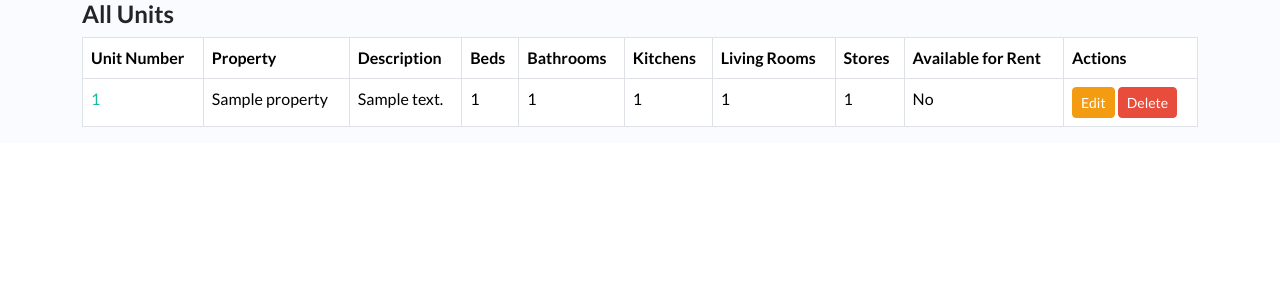
After one commit to abdullah956/dj-pms, a Django app: template templates/properties/unit_list.html in a window 1280 px wide. The commit adds this page. Shown: the top 300 px of the page. Run offline with Django 5.2, Linux system fonts and the light colour scheme; the template is opened without the code that fills it: most values are stand-ins (such as "Sample title", 1, 10 or a date in 2020); some libraries are stand-ins or nearby versions.

Commit message:
property module

```diff
--- a/properties/urls.py
+++ b/properties/urls.py
@@ -3,7 +3,7 @@ from django.urls import path
 from .views import (AvailableUnitsView, PropertyCreateView, PropertyDeleteView,
                     PropertyDetailView, PropertyListView, PropertyUpdateView,
                     UnitCreateView, UnitDeleteView, UnitDetailView,
-                    UnitUpdateView, load_cities, load_states,
+                    UnitListView, UnitUpdateView, load_cities, load_states,
                     load_sub_localities)
 
 urlpatterns = [
@@ -16,6 +16,7 @@ urlpatterns = [
     path('unit/<int:pk>/update/', UnitUpdateView.as_view(), name='unit_update'),
     path('unit/<int:pk>/delete/', UnitDeleteView.as_view(), name='unit_delete'),
     path('unit/<int:pk>/', UnitDetailView.as_view(), name='unit_detail'),
+    path('units/', UnitListView.as_view(), name='unit_list'),
     path('available-units/', AvailableUnitsView.as_view(), name='available_units'),
     path('ajax/load-states/', load_states, name='ajax_load_states'),
     path('ajax/load-cities/', load_cities, name='ajax_load_cities'),
--- a/properties/views.py
+++ b/properties/views.py
@@ -18,6 +18,12 @@ class PropertyListView(LoginRequiredMixin, ListView):
 
     def get_queryset(self):
         return Property.objects.filter(owner=self.request.user)
+
+
+class UnitListView(ListView):
+    model = Unit
+    template_name = 'unit_list.html'
+    context_object_name = 'units'
 
 
 class PropertyDetailView(LoginRequiredMixin, DetailView):
--- a/templates/base.html
+++ b/templates/base.html
@@ -78,10 +78,10 @@
                                     class="sidebar-dropdown list-unstyled collapse"
                                     data-bs-parent="#sidebar">
                                     <li class="sidebar-item">
-                                        <a href="#" class="sidebar-link">All Properties</a>
+                                        <a href="{% url 'property_list' %}" class="sidebar-link">All Properties</a>
                                     </li>
                                     <li class="sidebar-item">
-                                        <a href="#" class="sidebar-link">All Units</a>
+                                        <a href="{% url 'unit_list' %}" class="sidebar-link">All Units</a>
                                     </li>
                                     <li class="sidebar-item">
                                         <a href="#" class="sidebar-link">Owned Properties</a>
--- /dev/null
+++ b/templates/properties/unit_list.html
@@ -0,0 +1,52 @@
+{% extends "base.html" %}
+{% block title %}
+    All Units
+{% endblock title %}
+{% block content %}
+    <div class="container">
+        <div class="row">
+            <div class="col-md-12">
+                <h1>All Units</h1>
+                <table class="table table-bordered">
+                    <thead>
+                        <tr>
+                            <th>Unit Number</th>
+                            <th>Property</th>
+                            <th>Description</th>
+                            <th>Beds</th>
+                            <th>Bathrooms</th>
+                            <th>Kitchens</th>
+                            <th>Living Rooms</th>
+                            <th>Stores</th>
+                            <th>Available for Rent</th>
+                            <th>Actions</th>
+                        </tr>
+                    </thead>
+                    <tbody>
+                        {% for unit in units %}
+                            <tr>
+                                <td>
+                                    <a href="{% url 'property_detail' pk=unit.property.pk %}">{{ unit.unit_number }}</a>
+                                </td>
+                                <td>{{ unit.property.name }}</td>
+                                <td>{{ unit.description }}</td>
+                                <td>{{ unit.num_beds }}</td>
+                                <td>{{ unit.num_bathrooms }}</td>
+                                <td>{{ unit.num_kitchens }}</td>
+                                <td>{{ unit.num_living_rooms }}</td>
+                                <td>{{ unit.num_stores }}</td>
+                                <td>{{ unit.is_available_for_rent|yesno:"Yes,No" }}</td>
+                                <td>
+                                    <a href="{% url 'unit_update' pk=unit.pk %}"
+                                       class="btn btn-sm btn-warning">Edit</a>
+                                    <a href="{% url 'unit_delete' pk=unit.pk %}"
+                                       class="btn btn-sm btn-danger">Delete</a>
+                                </td>
+                            </tr>
+                        {% endfor %}
+                    </tbody>
+                </table>
+            </div>
+        </div>
+    </div>
+{% endblock content %}
```
